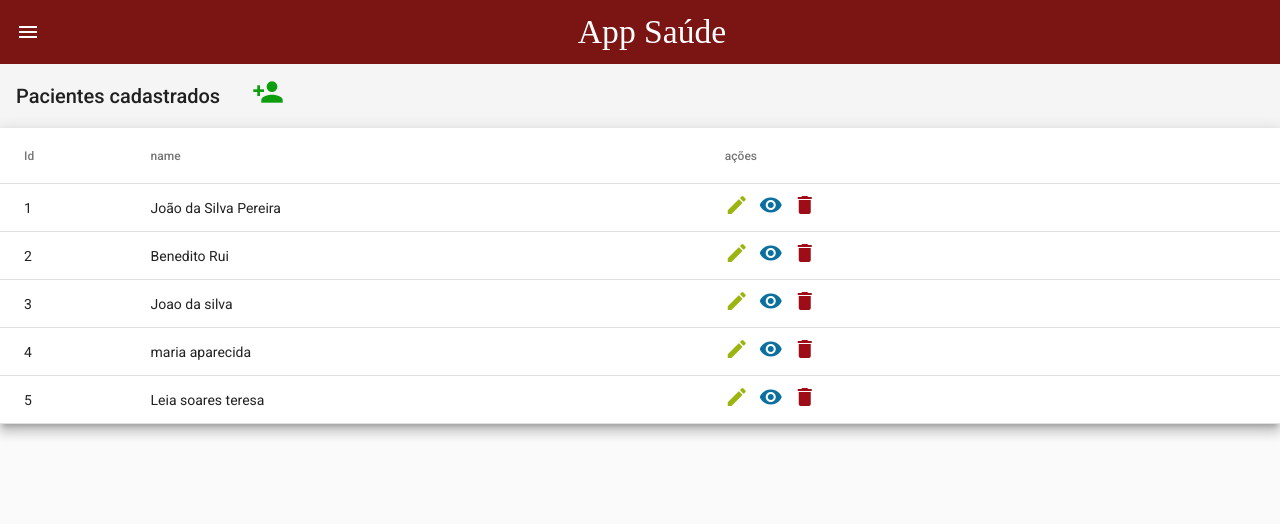
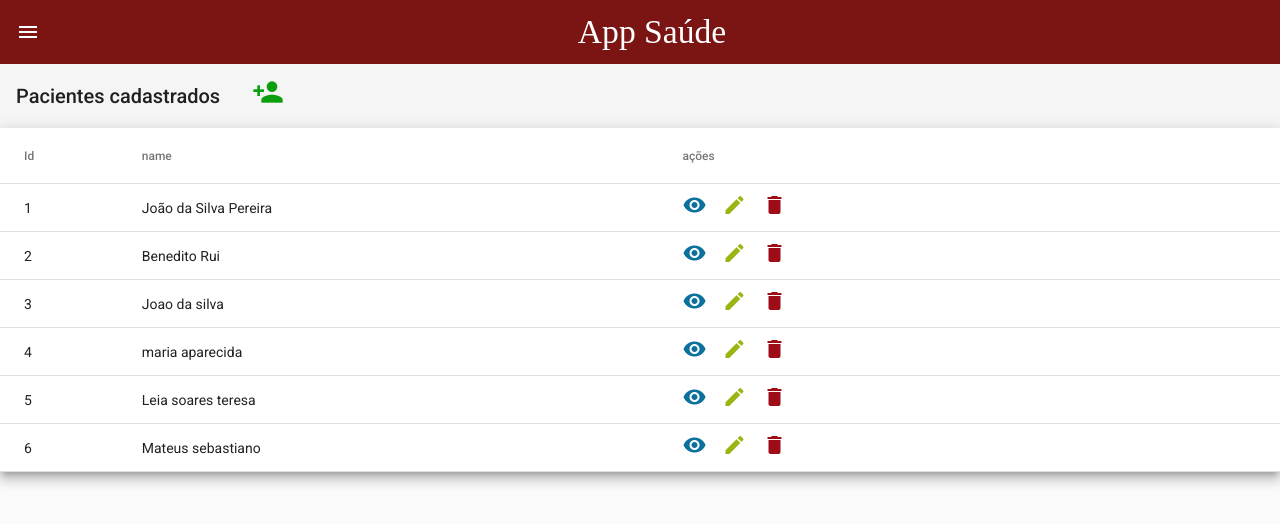
Before and after one commit to Brunostaine/saude-app, an Angular app: page /pacientes in a window 1280 px wide. Shown: the top 524 px of the page. Built offline with nearby package versions, Linux system fonts and the light colour scheme; data requests are answered from the project's data file.

Commit message:
atualização

```diff
--- a/backend/db.json
+++ b/backend/db.json
@@ -29,6 +29,12 @@
       "dataNascimento": "01/03/2514",
       "idade": "22 anos",
       "id": 5
+    },
+    {
+      "name": "Mateus sebastiano",
+      "dataNascimento": "09/05/2145",
+      "idade": "45 anos",
+      "id": 6
     }
   ]
 }
--- a/src/app/pacientes/pacientes.component.css
+++ b/src/app/pacientes/pacientes.component.css
@@ -14,13 +14,13 @@ table {
 .edit {
     color: #9bb410;
     cursor: pointer;
-    margin-right: 10px;
+    margin-right: 16px;
 }
 
 .visualizar {
     color: #0c709e;
     cursor: pointer;
-    margin-right: 10px;
+    margin-right: 16px;
 }
 
 .create {
@@ -33,5 +33,5 @@ table {
 .delete {
     color: rgb(158, 12, 24);
     cursor: pointer;
-    margin-right: 10px;
+    margin-right: 16px;
 }
--- a/src/app/pacientes/pacientes.component.html
+++ b/src/app/pacientes/pacientes.component.html
@@ -27,13 +27,12 @@
         </th>
         <td mat-cell *matCellDef="let element">
             <a>
+                <i class="visualizar material-icons"
+                routerLink="/pacientes/paciente/{{ element.id }}">visibility</i>
+            </a>
+            <a>
                 <i class="edit material-icons"
                 routerLink="/pacientes/update/{{ element.id }}">edit</i>
-            </a>
-
-            <a>
-                <i class="visualizar material-icons"
-                routerLink="/pacientes/paciente/{{ element.id }}">visibility</i>
             </a>
             <a>
                 <i class="delete material-icons" (click)="delete(element.id)">delete</i>
```
